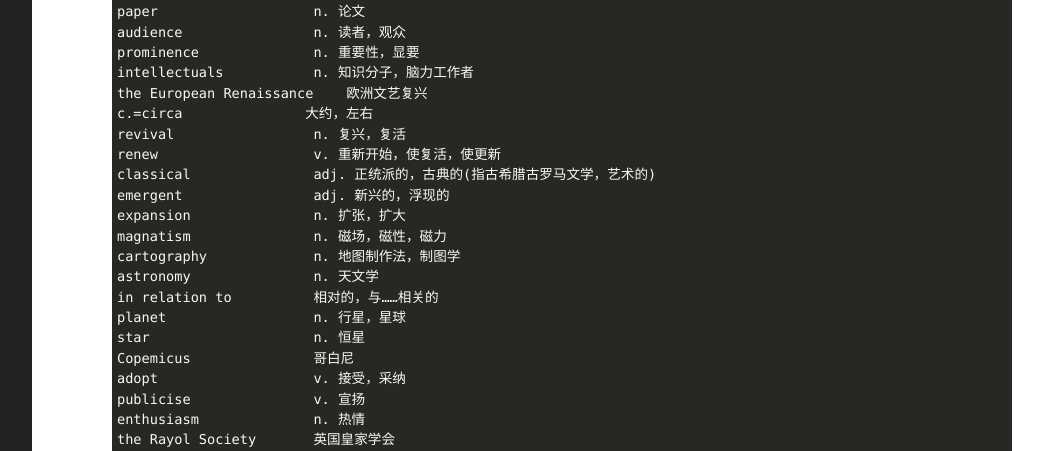
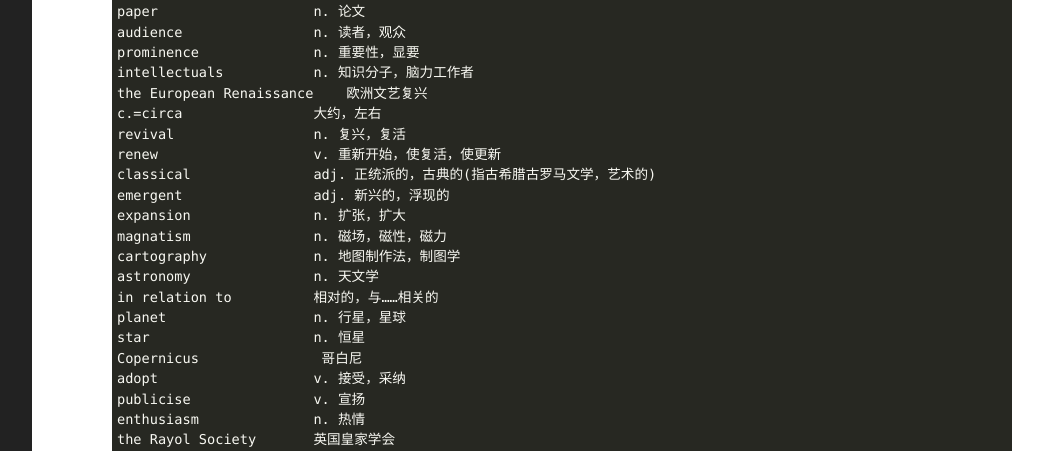
Before and after one commit to yejinp/yejinp.github.io, a Jekyll site: the page built from _posts/2023-08-15-vocabularies for IELTS 5-2.markdown, in a window 1280 px wide and 1400 px high, scrolled down 8633 px. Shown: the part 277-728 px from the top of the window, without its empty margins (188-1231 px from the left). Built offline with Jekyll 4.4.1, drawn with Linux system fonts in a browser that asks for light colours; some of the changed text lies outside the part shown.

Commit message:
correct the errors

````diff
--- a/_posts/2023-08-15-vocabularies for IELTS 5-2.markdown
+++ b/_posts/2023-08-15-vocabularies for IELTS 5-2.markdown
@@ -6,7 +6,7 @@
 ---
 
 
-## Listening
+# Listening
 
 # part 1 #
 必背词汇
@@ -190,7 +190,7 @@
 Europe                      n. 欧洲
 ```
 
-## Reading
+# Reading
 
 
 # Section 1 #
@@ -425,7 +425,7 @@
 prominence              n. 重要性，显要
 intellectuals           n. 知识分子，脑力工作者
 the European Renaissance    欧洲文艺复兴
-c.=circa               大约，左右
+c.=circa                大约，左右
 revival                 n. 复兴，复活
 renew                   v. 重新开始，使复活，使更新
 classical               adj. 正统派的，古典的(指古希腊古罗马文学，艺术的)
@@ -437,7 +437,7 @@
 in relation to          相对的，与……相关的
 planet                  n. 行星，星球
 star                    n. 恒星
-Copemicus               哥白尼
+Copernicus               哥白尼
 adopt                   v. 接受，采纳
 publicise               v. 宣扬
 enthusiasm              n. 热情
````
Also changed, not shown: other parts of _posts/2023-08-15-vocabularies for IELTS 5-2.markdown (+1 -1 lines).
